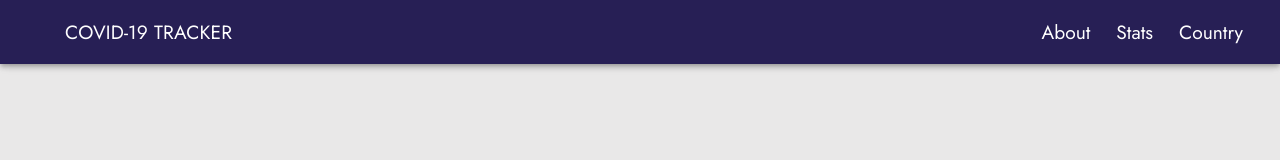
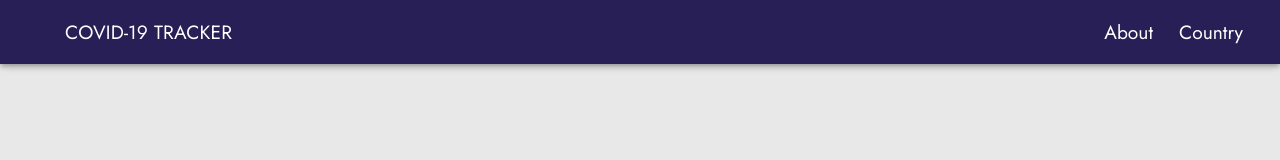
Before and after one commit to anassohail99/Covid-Tracker, a React (Create React App) app: page /about in a window 1280 px wide. Shown: the top 160 px of the page. Built offline with nearby package versions, Linux system fonts and the light colour scheme.

Commit message:
Country Component imported and routing added

```diff
--- a/src/Components/NavBar.js
+++ b/src/Components/NavBar.js
@@ -8,6 +8,7 @@ import IconButton from "@material-ui/core/IconButton";
 import "../App.css";
 import About from "./About/About";
 import Home from "./Home/Home";
+import Country from "./Country/Country";
 
 import { BrowserRouter as Router, Route, Link } from "react-router-dom";
 
@@ -47,16 +48,14 @@ export default function ButtonAppBar() {
             <Link className="btn" to="/about">
               About
             </Link>
-            <Link className="btn" to="/about">
-              Stats
-            </Link>{" "}
-            <Link className="btn" to="/about">
+            <Link className="btn" to="/country">
               Country
             </Link>{" "}
           </Toolbar>
         </AppBar>
         <Route exact path="/" component={Home} />
         <Route exact path="/about" component={About} />
+        <Route exact path="/country" component={Country} />
       </Router>
     </div>
   );
```
